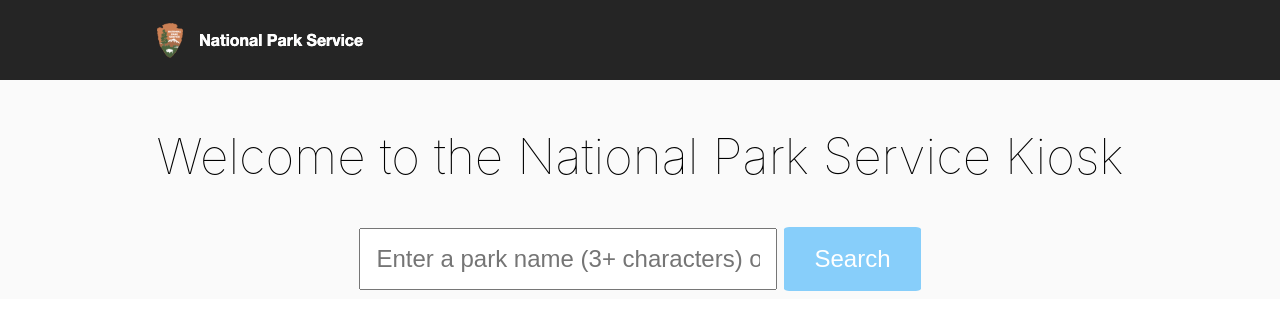
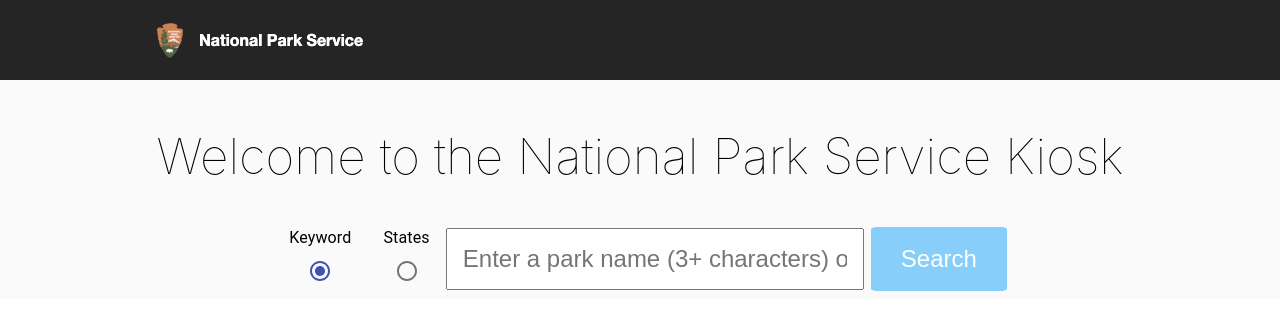
Before and after one commit to aalap07/C1Summit, a React (Create React App) app: page / in a window 1280 px wide. Shown: the top 330 px of the page. Built offline with nearby package versions, Linux system fonts and the light colour scheme; what google-maps-react would draw is missing.

Commit message:
Radio selector for query type

```diff
--- a/src/App.js
+++ b/src/App.js
@@ -2,7 +2,13 @@
 import Park from './components/park/Park';
 import './App.css';
 import Header from './components/header/Header'
-import Select from 'react-select';
+import Radio from '@material-ui/core/Radio';
+import RadioGroup from '@material-ui/core/RadioGroup';
+import FormControlLabel from '@material-ui/core/FormControlLabel';
+import FormControl from '@material-ui/core/FormControl';
+import FormLabel from '@material-ui/core/FormLabel';
+
+
 function App() {
   const [parks, setParks] = useState([]);
   const [search, setSearch] = useState('');
@@ -76,8 +82,24 @@
       <h1 className="titleText">Welcome to the National Park Service Kiosk </h1>
 
       <form onSubmit={getSearch} className="search-form">
+      <FormControl component="fieldset">
+      <RadioGroup aria-label="position" name="position" value={"key"} row>
+        <FormControlLabel
+          value="key"
+          control={<Radio color="primary" />}
+          label="Keyword"
+          labelPlacement="top"
+        />
+        <FormControlLabel
+          value="states"
+          control={<Radio color="primary" />}
+          label="States"
+          labelPlacement="top"
+        />
 
 
+      </RadioGroup>
+    </FormControl>
         <input className="search-bar" type="text" placeholder="Enter a park name (3+ characters) or state abbr" value={search} onChange={updateSearch} />
 
         <button className="search-button" type="submit">Search</button>
```
